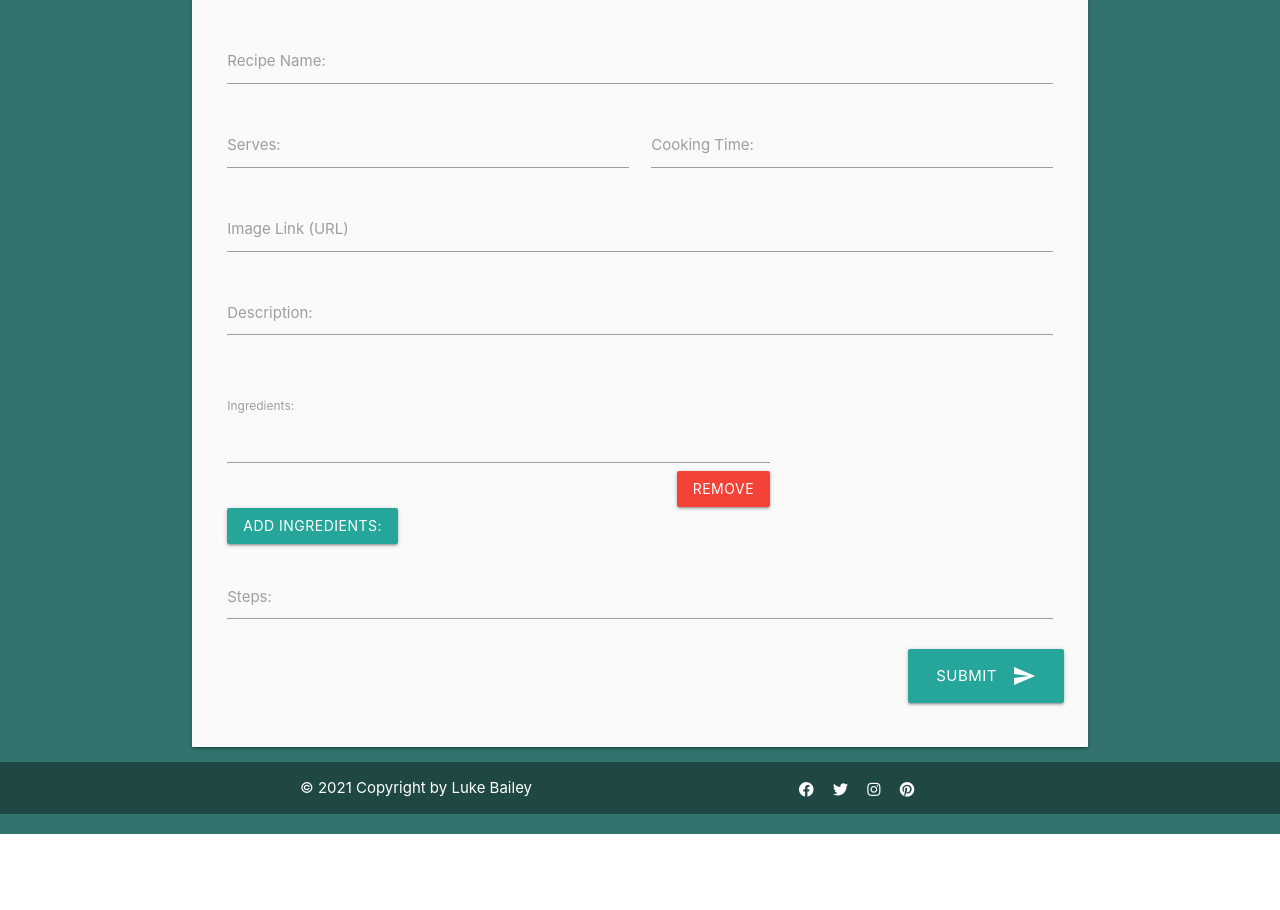
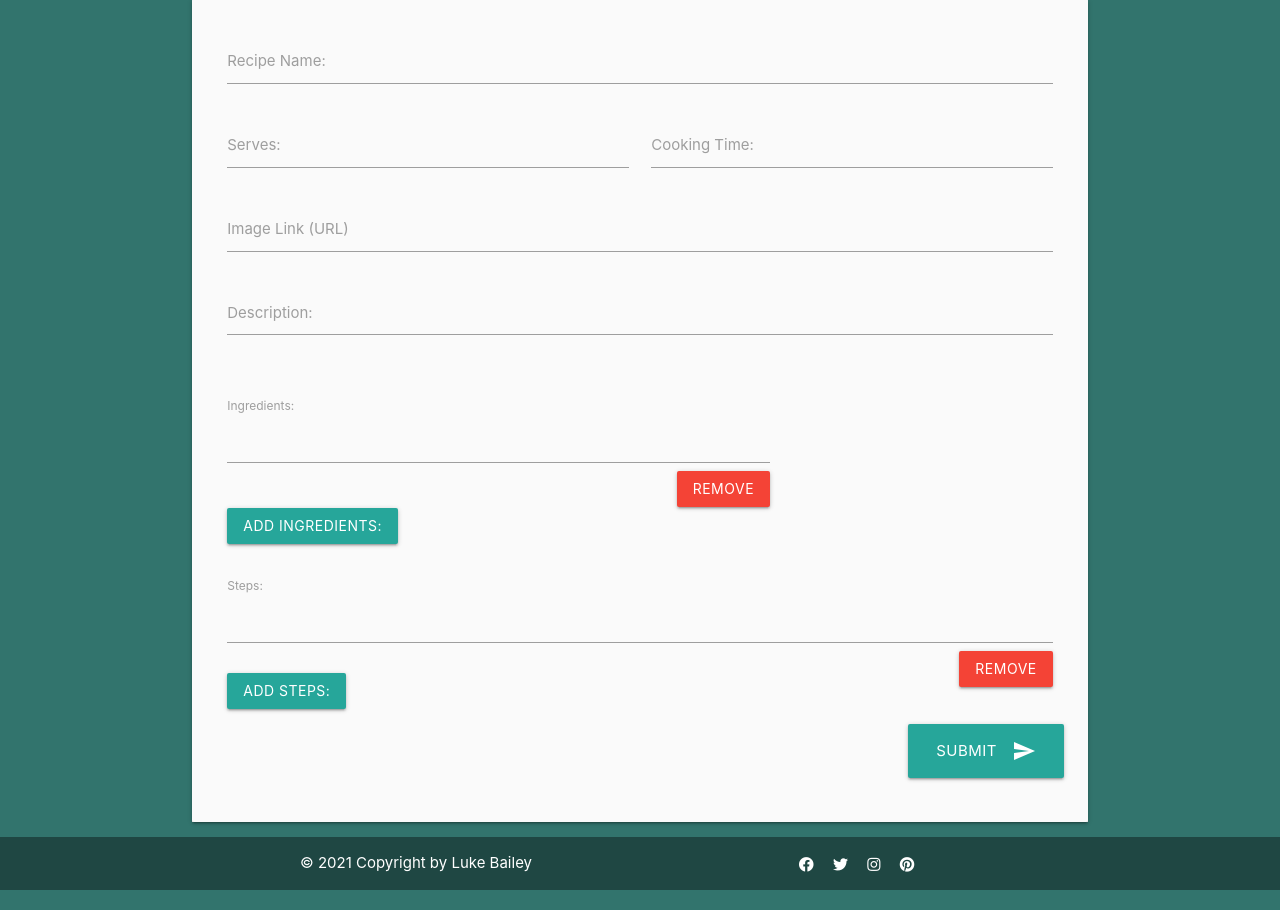
Before and after one commit to baileyl91/MS3_Foodie-tastic, a Flask app: page /add_recipe in a window 1280 px wide. Shown: the part 180-1090 px from the top of the page. Before the commit the page ends 1014 px from the top, so only its background shows below. Run offline with Flask 2, Linux system fonts and the light colour scheme; data that the repository does not hold is empty; some libraries are stand-ins or nearby versions.

Commit message:
created new step section with add and remove button

```diff
--- a/static/js/script.js
+++ b/static/js/script.js
@@ -27,7 +27,7 @@ for (i = 0; i < coll.length; i++) {
 }
 
 //define template
-var template = $('#sections .section:first').clone();
+var field = $('#sections .section:first').clone();
 
 //define counter
 var sectionsCount = 1;
@@ -39,7 +39,7 @@ $('body').on('click', '.addsection', function() {
     sectionsCount++;
 
     //loop through each input
-    var section = template.clone().find(':input').each(function(){
+    var section = field.clone().find(':input').each(function(){
 
         //set id to store the updated section number
         var newId = this.id + sectionsCount;
@@ -67,3 +67,46 @@ $('#sections').on('click', '.remove', function() {
     });
     return false;
 });
+
+
+//define template
+var template = $('#step-sections .step-section:first').clone();
+
+//define counter
+var stepSectionsCount = 1;
+
+//add new section
+$('body').on('click', '.addStep', function() {
+
+    //increment
+    stepSectionsCount++;
+
+    //loop through each input
+    var section = template.clone().find(':input').each(function(){
+
+        //set id to store the updated section number
+        var newId = this.id + stepSectionsCount;
+
+        //update for label
+        $(this).prev().attr('for', newId);
+
+        //update id
+        this.id = newId;
+
+    }).end()
+
+    //inject new section
+    .appendTo('#step-sections');
+    return false;
+});
+
+//remove section
+$('#step-sections').on('click', '.step-remove', function() {
+    //fade out section
+    $(this).parent().fadeOut(300, function(){
+        //remove parent element (main section)
+        $(this).parent();
+        return false;
+    });
+    return false;
+});
--- a/templates/add_recipe.html
+++ b/templates/add_recipe.html
@@ -48,17 +48,22 @@
             <button href="#" class='addsection btn waves'>Add Ingredients:</button>
           </div>
 
+          <div class="input-field col s12 ">
+            <div id="step-sections">
+              <div class="step-section">
+                <label for="steps">Steps: </label>
+                  <input name="steps" id="steps" minlength="5" maxlength="50" type="text" class="validate" required />
+                  <button href="#" class='btn red step-remove right'>Remove</button>
+              </div>
+            </div>
+            <br>
+            <button href="#" class='addStep btn waves'>Add Steps:</button>
+          </div>
 
 
 
 
-
-          <div class="input-field col s12">
-
-            <textarea id="steps" name="steps" minlength="5" type="text" class="materialize-textarea validate" required></textarea>
-            <label for="steps">Steps:</label>
-          </div>
-
+          <br>
           <button class="btn waves-effect waves-light btn-large right" type="submit" name="action">Submit
             <i class="material-icons right">send</i>
           </button>
```
